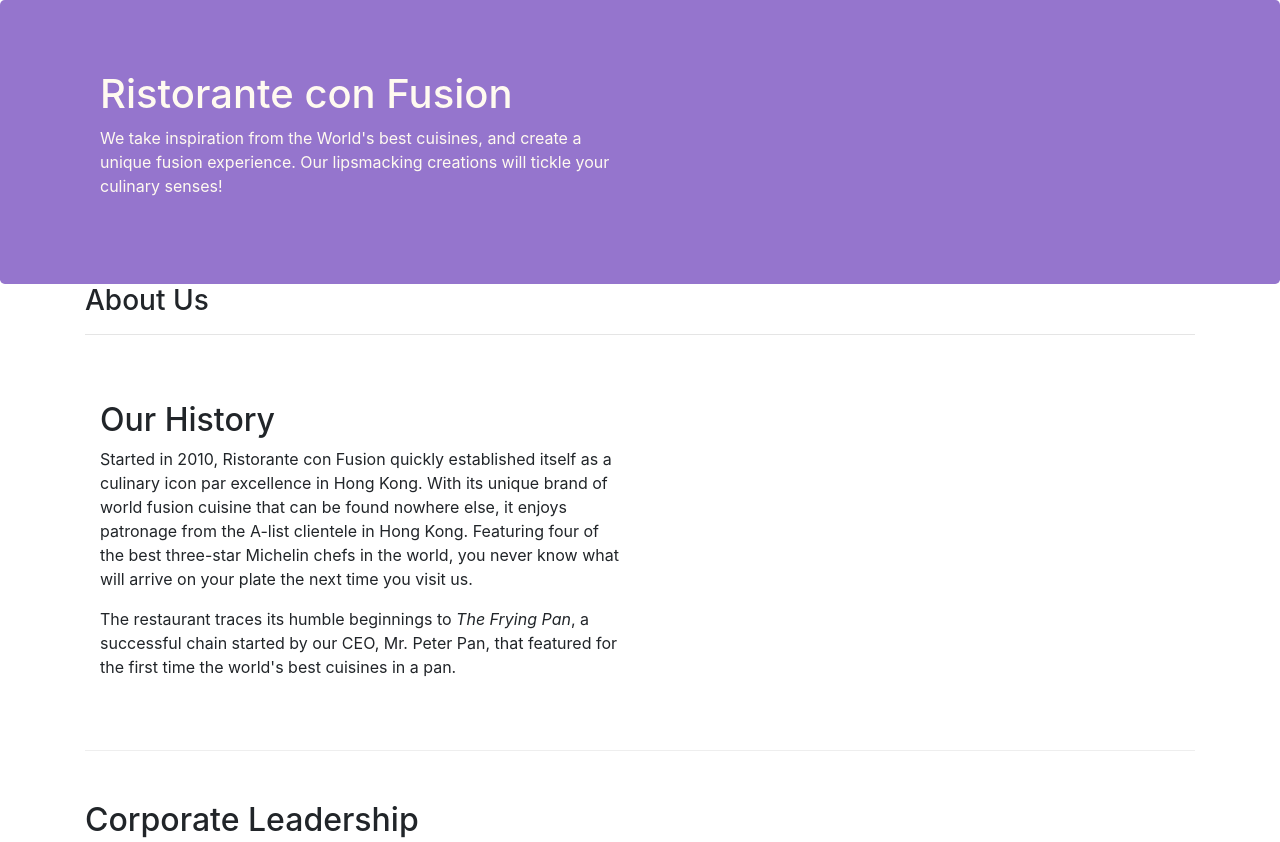
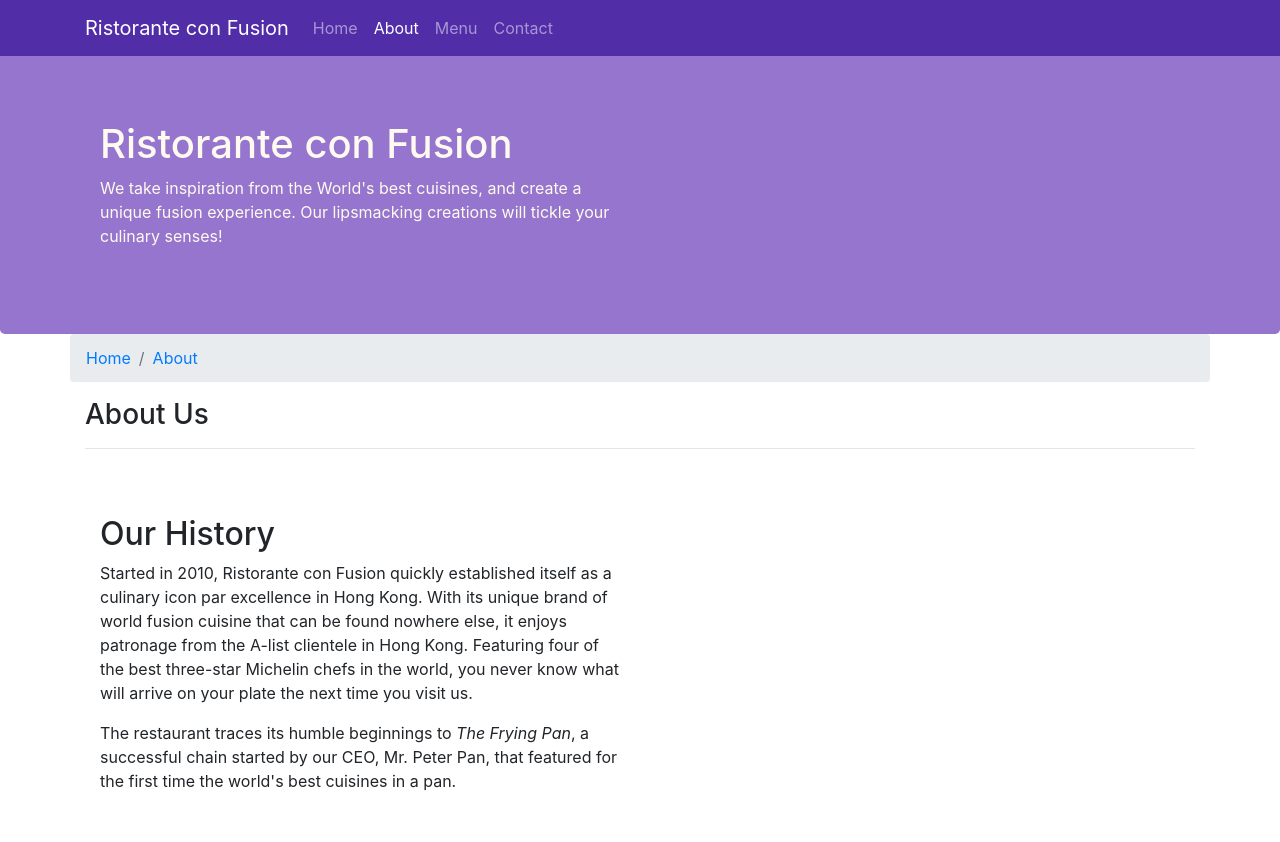
Before and after one commit to mohdazaan18/Bootstrap, a website: page aboutus.html in a window 1280 px wide. Shown: the top 842 px of the page. Drawn offline with nearby package versions, Linux system fonts and the light colour scheme.

Commit message:
navbar and breadcrumb

```diff
--- a/aboutus.html
+++ b/aboutus.html
@@ -13,7 +13,23 @@
 </head>
 
 <body>
+<nav class="navbar navbar-dark navbar-expand-sm fixed-top">
+    <button class="navbar-toggler" type="button" data-toggle="collapse" data-target="#Navbar">
+        <span class="navbar-toggler-icon"></span>
+    </button>
+    <div class="container">
+    <a class="navbar-brand" href="./index.html"">Ristorante con Fusion</a>
+    <div class="collapse navbar-collapse" ID="Navbar">
+    <ul class="navbar-nav mr-auto">
+        <li class="nav-item"><a class="nav-link" href="./index.html">Home</a></li>
+        <li class="nav-item active"><a class="nav-link" href="#">About</a></li>
+        <li class="nav-item"><a class="nav-link" href="#">Menu</a></li>
+        <li class="nav-item"><a class="nav-link" href="#">Contact</a></li>
+    </ul>
+</div>
+</div>
 
+</nav>
     <header class="jumbotron">
         <div class="container">
             <div class="row row-header">
@@ -28,8 +44,13 @@
     </header>
 
     <div class="container">
-        <div>
-            <div>
+
+        <div class="row">
+            <ol class="col-12 breadcrumb">
+                <li class="breadcrumb-item"><a href="./index.html">Home</a></li>
+                <li class="breadcrumb-item active"><a href="./aboutus.html">About</a></li>
+            </ol>
+            <div class="col-12">
                <h3>About Us</h3>
                <hr>
             </div>
@@ -68,7 +89,7 @@
                 <div class="col-4 offset-1 col-sm-2">
                     <h5>Links</h5>
                     <ul class="list-unstyled">
-                        <li><a href="#">Home</a></li>
+                        <li><a href="./index.html">Home</a></li>
                         <li><a href="#">About</a></li>
                         <li><a href="#">Menu</a></li>
                         <li><a href="#">Contact</a></li>
--- a/css/styles.css
+++ b/css/styles.css
@@ -31,3 +31,13 @@
     color:#0F0F0F;
 
 }
+
+body {
+    padding :50px 0px 0px 0px;
+    z-index : 0;
+
+}
+
+.navbar-dark{
+    background-color: #512da8;
+}
```
Also changed, not shown: index.html (+17 -1 lines).
